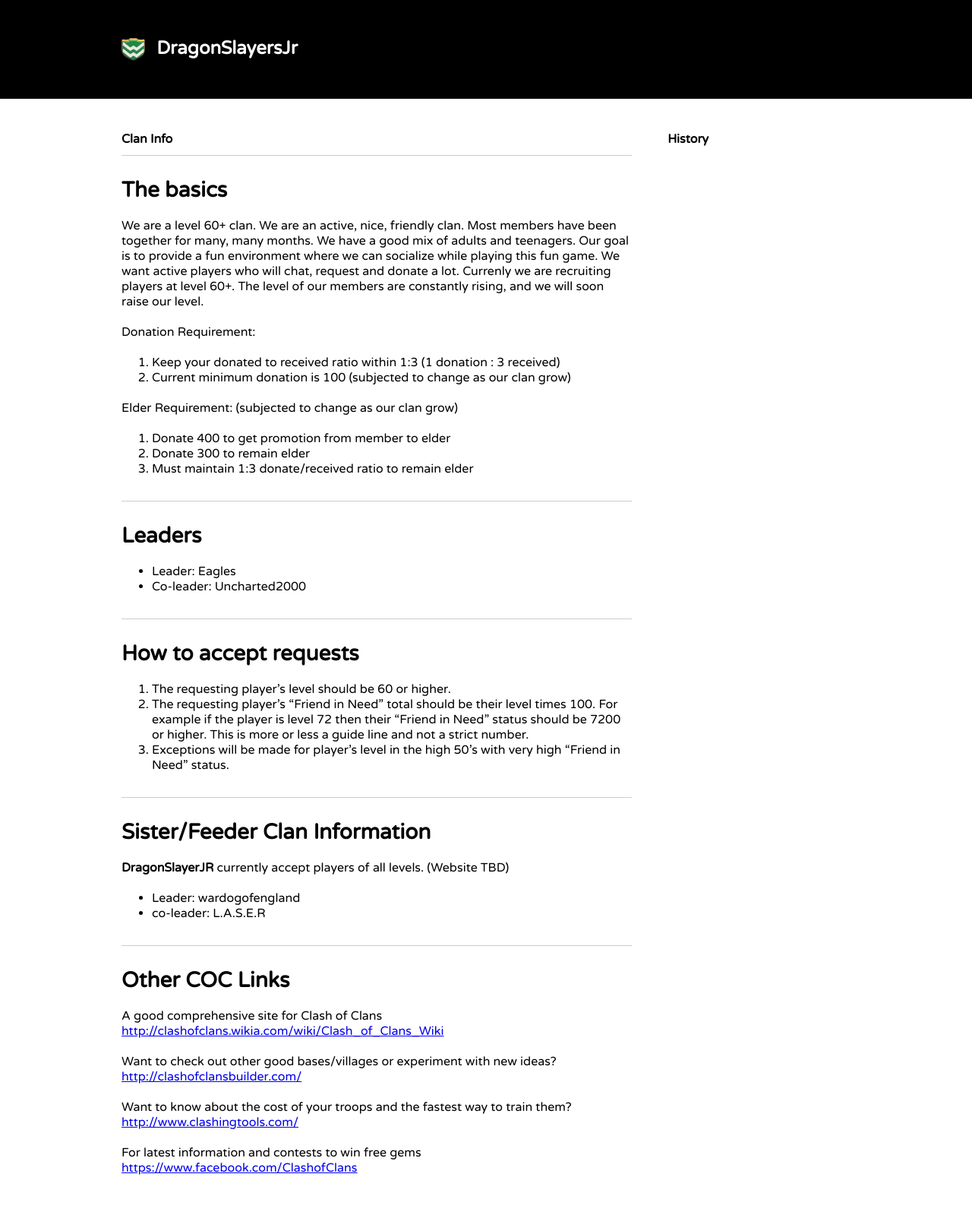
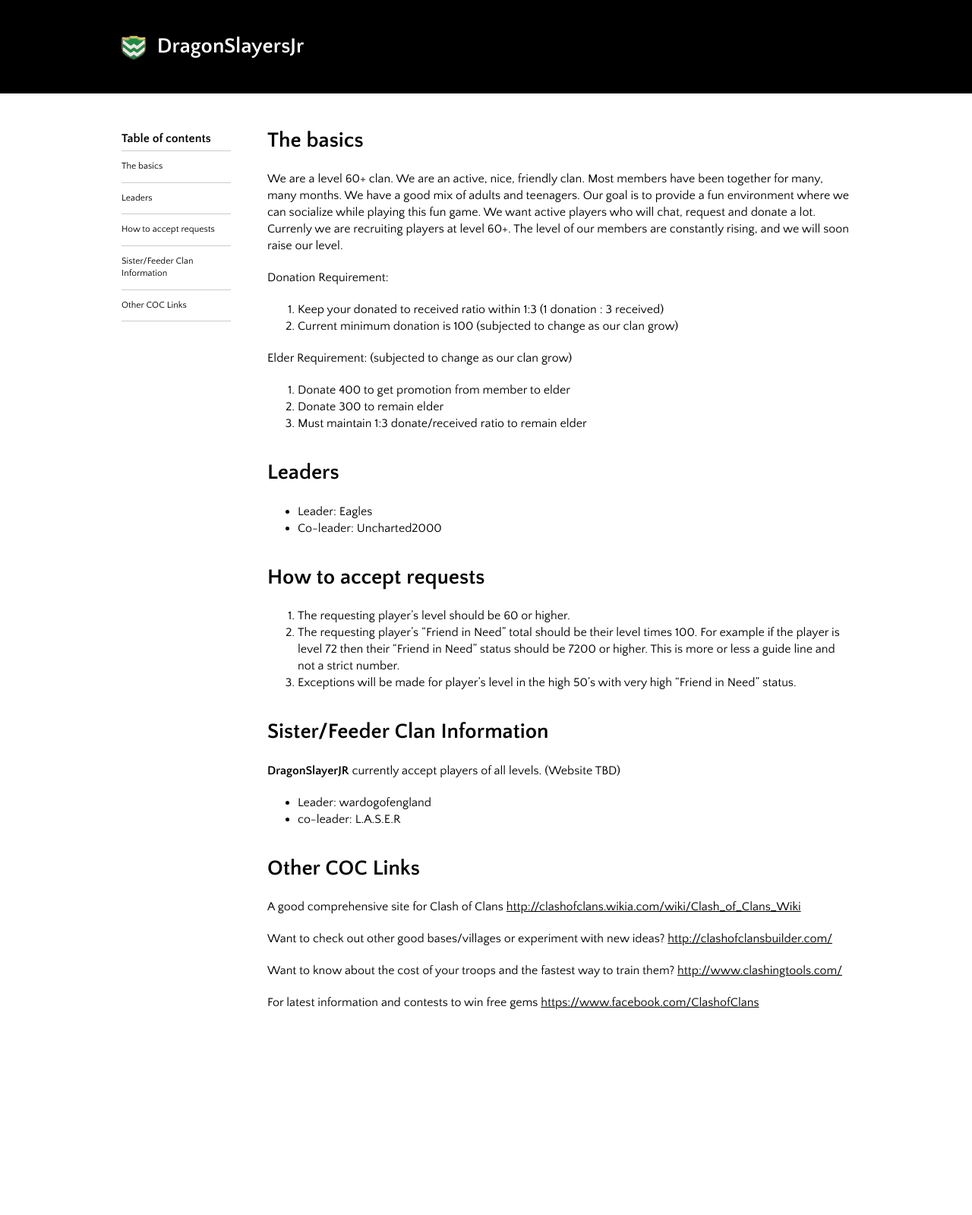
Before and after one commit to himedlooff/DragonSlayersJr, a Jekyll site: the page built from index.md, in a window 1280 px wide. Shown: the whole page at 76% size. Built offline with Jekyll 4.4.1, drawn with Linux system fonts in a browser that asks for light colours; Markdown is read by kramdown in place of the engine named in the settings; after the commit the page ends 1398 px from its top, so only the background shows below that.

Commit message:
Updates template from proto-clashers repo.

```diff
--- a/_config.yml
+++ b/_config.yml
@@ -13,13 +13,20 @@ subtitle: An information board for my Clash of Clans clan.
 # When working locally use jekyll serve --baseurl '' so that you can view everything at localhost:4000
 # See http://jekyllrb.com/docs/github-pages/ for more info
 #baseurl: ''
-baseurl: '/DragonSlayersJr'
+baseurl: 		'/DragonSlayersJr'
+baseurlremote:  '/DragonSlayersJr'
+assetsurl:      'assets/'
 
 # Author/Organization info to be displayed in the templates
 author:
   name: himedlooff
   url: https://github.com/himedlooff/
 
+# Google Analytics
+ga:
+  root: 'himedlooff.github.io'
+  id: 'UA-46323278-1'
+
 # Prose.io config options
 prose:
   rooturl: ""
--- a/_layouts/default.html
+++ b/_layouts/default.html
@@ -3,13 +3,13 @@
 
   <head>
 
-    <meta charset='utf-8' />
+    <meta charset="utf-8" />
     <meta http-equiv="X-UA-Compatible" content="chrome=1" />
-    <meta name="description" content="An information board for the Clash of Clans clan." />
-    <title>DragonSlayersJr</title>
+    <meta name="description" content="{{ page.subtitle }}" />
+    <title>{{ page.title }}</title>
 
-    <link rel="stylesheet" href="{{ site.baseurl }}/assets/css/main.css">
-    <link href='http://fonts.googleapis.com/css?family=Varela+Round' rel='stylesheet' type='text/css'>
+    <link rel="stylesheet" href="{{ site.assetsurl }}css/main.css">
+    <link href='http://fonts.googleapis.com/css?family=Quattrocento+Sans:400,400italic,700,700italic' rel='stylesheet' type='text/css'>
 
     <meta name="viewport" content="width=device-width, initial-scale=1">
 
@@ -19,95 +19,48 @@
 
     <header role="banner" class="theme-dark">
       <div class="wrapper">
-        <h1><img src="assets/img/shield.png" alt="">{{ page.title }}</h1>
+        <h1><img src="assets/img/shield.png" alt=""> {{ page.title }}</h1>
       </div>
     </header>
 
     <div role="main">
+      <!-- HISTORY GOES HERE -->
       <div class="wrapper">
-        <div class="post">
-          <h1 class="post-label">Clan Info</h1>
+        <div class="l-main post">
             <div class="post-content">
               {{content}}
             </div>
         </div>
-        <div class="post-history">
-          <h1 class="post-history-label">History</h1>
-          <ul class="post-history-list">
-
-          </ul>
-        </div>
+        <!-- NAV GOES HERE -->
       </div>
     </div>
 
-    <script src="assets/js/jquery-1.9.1.min.js"></script>
+    <script src="{{ site.assetsurl }}js/jquery-1.9.1.min.js"></script>
+    <script src="{{ site.assetsurl }}js/jquery.sticky.js"></script>
+    <script src="{{ site.assetsurl }}js/app.js"></script>
     <script>
       (function($)
       {
 
-        $.get('https://api.github.com/repos/himedlooff/DragonSlayersJr/commits').done(init);
+        var repo = '{{ site.baseurlremote }}',
+            editor = '{{ page.editor }}';
 
-        function init(data) {
-
-          //console.log(data);
-          var i = 0,
-              total = data.length,
-              $commits = $()
-
-          for ( i; i < total; i++ ) {
-
-            var $historyItem = $(
-              '<li class="post-history-list_item">' +
-                '<p class="post-history-message"></p>' +
-                '<p class="post-history-date"></p>' +
-              '</li>');
-
-            var commitMessage = removePeriod(data[i].commit.message);
-
-            var timeStr = data[i].commit.committer.date;
-            var date = new Date(timeStr);
-            var day = date.getDate();
-            var year = date.getFullYear();
-            var month = date.getMonth()+1;
-            var dateStr = month+"/"+day+"/"+year;
-
-            //console.log(data[i].commit.message);
-            //console.log(dateStr);
-
-            $historyItem.find('.post-history-message').html(commitMessage);
-            $historyItem.find('.post-history-date').html(dateStr);
-
-            if (data[i].commit.author.name === "Eagles235") {
-              $commits = $commits.add( $historyItem );
-            }
-
-          }
-
-          $('.post-history-list').html($commits);
-
-        }
-
-        function removePeriod(str) {
-          lastCharacter = str.substring(str.length - 1);
-          if ( lastCharacter === "." ) {
-            return str.substring(0, str.length - 1);
-          } else {
-            return str;
-          }
+        if (repo && editor) {
+          initPage(repo, editor);
         }
 
       }(jQuery));
     </script>
 
-    <script type="text/javascript">
-      var gaJsHost = (("https:" == document.location.protocol) ? "https://ssl." : "http://www.");
-      document.write(unescape("%3Cscript src='" + gaJsHost + "google-analytics.com/ga.js' type='text/javascript'%3E%3C/script%3E"));
-    </script>
-    <script type="text/javascript">
-      try {
-        var pageTracker = _gat._getTracker("UA-46323278-1");
-      pageTracker._trackPageview();
-      } catch(err) {}
+    <script>
+      (function(i,s,o,g,r,a,m){i['GoogleAnalyticsObject']=r;i[r]=i[r]||function(){
+      (i[r].q=i[r].q||[]).push(arguments)},i[r].l=1*new Date();a=s.createElement(o),
+      m=s.getElementsByTagName(o)[0];a.async=1;a.src=g;m.parentNode.insertBefore(a,m)
+      })(window,document,'script','//www.google-analytics.com/analytics.js','ga');
+
+      ga('create', '{{ site.ga.id }}', '{{ site.ga.root }}');
+      ga('send', 'pageview');
+
     </script>
 
   </body>
--- a/assets/css/main.css
+++ b/assets/css/main.css
@@ -2,28 +2,32 @@ body {
     margin: 0;
     padding: 0;
     font-size: 100%;
-    font-family: 'Varela Round', Arial, sans-serif;
+    line-height: 1.375; /* 22 / 16 */
+    font-family: 'Quattrocento Sans', Arial, sans-serif;
 }
 
 h1 {
-    font-size: 1.75em; /* 28 / 16 */
-    margin: 0.714285714em 0; /* 20 / 28 */
+    font-size: 1.375em; /* 22 / 16 */
+    margin: 0.454545455em 0; /* 10 / 22 */
 }
 
 p {
     margin: 1.25em 0; /* 20 / 16 */
 }
 
-[role="banner"] h1 {
-    font-size: 1.5em;
-    line-height: 1.285714286em; /* 36 / 28 */
+a {
+    color: #000;
 }
 
-[role="banner"] img {
+[role="banner"] h1 {
+    font-size: 1.75em;
+}
+
+[role="banner"] h1 img {
     vertical-align: middle;
-    width: 1.285714286em; /* 36 / 28 */
-    height: 1.285714286em; /* 36 / 28 */
-    margin-right: 0.642857143em; /* 18 / 28 */
+    width: 1.142857143em; /* 32 / 28 */
+    height: 1.142857143em; /* 32 / 28 */
+    margin-right: 0.285714286em; /* 8 / 28 */
 }
 
 .theme-dark {
@@ -37,77 +41,236 @@ p {
     padding: 1em;
 }
 
+.wrapper:before,
+.wrapper:after {
+    content: " ";
+    display: table;
+}
+
+.wrapper:after {
+    clear: both;
+}
+
+.token {
+    display: inline-block;
+    vertical-align: middle;
+    margin-top: -2px;
+    padding: 3px 5px 2px;
+    font-size: .75em; /* 12 / 16 */
+    line-height: 1;
+    color: #fff;
+    background: #666;
+    border-radius: 2px;
+    text-align: center;
+}
+
+.token__dark {
+    background: #000;
+}
+
+.token__light {
+    border: 1px solid #ccc;
+    background: #fff;
+    color: #777;
+    text-decoration: none;
+}
+
+
+.token-group_item:first-child {
+    border-top-right-radius: 0;
+    border-bottom-right-radius: 0;
+}
+
+.token-group_item + .token-group_item {
+    margin-left: -3px;
+    border-top-left-radius: 0;
+    border-bottom-left-radius: 0;
+}
+
+.token-group-stacked_item {
+    display: block;
+    margin: 0;
+}
+
+.token-group-stacked_item:first-child {
+    border-radius: 2px;
+    border-bottom-left-radius: 0;
+    border-bottom-right-radius: 0;
+}
+
+.token-group-stacked_item + .token-group-stacked_item {
+    margin: 1px 0 0 0;
+    border-radius: 0;
+}
+
+.token-group-stacked_item:last-child {
+    border-radius: 2px;
+    border-top-left-radius: 0;
+    border-top-right-radius: 0;
+}
+
+[role="main"] > .wrapper {
+    padding-top: 1em;
+    padding-bottom: 0;
+}
+
 .post-label {
     font-size: 1em;
 }
 
+.post-content {
+    padding: 1em 0 2em;
+     -ms-word-break: break-all;
+         word-break: break-all;
+
+         /* Non standard for webkit */
+         word-break: break-word;
+
+    -webkit-hyphens: auto;
+       -moz-hyphens: auto;
+            hyphens: auto;
+}
+
 .post-content h1 {
-    margin: 1.142857143em 0 0.714285714em; /* 32 / 28, 20 / 28 */
-    padding-top: 1em;
-    border-top: 1px solid #ccc;
+    margin: 1.25em 0 0.714285714em; /* 35 / 28, 20 / 28 */
 }
 
 .post-content h1:first-child {
+    margin-top: -5px;
+}
+
+.post-nav {
+    padding: 2em 1em;
+    margin: 0 -1em;
+    border-top: 1px solid #ccc;
+    background: #eee;
+}
+
+.post-nav-label {
+    font-size: 1em;
     margin-top: 0;
 }
 
-.post-history {
-    margin-top: 2em;
-    padding-top: 1em;
+.post-nav-list,
+.post-nav-list-item {
+    padding: 0;
+    margin: 0;
     border-top: 1px solid #ccc;
+    list-style-type: none;
 }
 
-.post-history-label {
-    font-size: 1em;
+.post-nav-list-item-link {
+    display: block;
+    padding: 1em 0;
+    margin: 0;
+    border-bottom: 1px solid #ccc;
+    font-size: 0.75em; /* 12 / 16 = 0.75 */
+    text-decoration: none;
 }
 
-.post-history-list {
-    list-style-type: none;
-    margin: 0;
-    padding: 0;
+.toc-nav-jump-link {
+    padding-bottom: 2.125em; /* 34 / 16 = 2.375 */
+    margin-top: 2.125em; /* 34 / 16 = 2.375 */
+    border-bottom: 1px solid #ccc;
+    text-align: center;
 }
 
-.post-history-list_item {
-    margin: 0;
-    padding: 0.5em;
+.history {
+    display: none;
+    font-size: 1em; /* 16 */
     background: #eee;
-    font-size: 0.875em; /* 14 / 16 */
 }
 
-.post-history-list_item + .post-history-list_item {
+.history > .wrapper {
+    padding-top: 0;
+    padding-bottom: 0;
+}
+
+.history-list {
+    display: none;
+    padding: 0;
+    margin: 0;
+    border-top: 1px solid #fff;
+    border-bottom: 1px solid #fff;
+    list-style-type: none;
+}
+
+.history-list_item {
+    padding: 0.75em 0; /* 12 / 16 */
+    margin: 0;
+}
+
+.history-list_item + .history-list_item {
     border-top: 1px solid #fff;
 }
 
-.post-history-message {
+.history-latest {
+    position: relative;
+    padding-left: 75px;
     margin: 0;
 }
 
-.post-history-date {
+.history-latest .token-group {
+    width: 65px;
+    margin-top: 2px;
+    position: absolute;
+    left: 0;
+}
+
+.history-latest-label {
+    display: block;
+}
+
+.history-more {
+    display: block;
     margin: 0;
-    font-size: 0.75em; /* 12 / 16 */
-    color: #888;
+    font-size: .75em; /* 12 / 16 */
+}
+
+.history-date {
+    margin-right: 6px;
 }
 
 @media screen and (min-width: 48em) { /* 768 / 30 */
+
+    h1 {
+        font-size: 1.75em; /* 28 / 16 */
+        margin: 0.357142857em 0; /* 10 / 28 */
+    }
 
     .wrapper {
         padding: 2em;
     }
 
-    .post {
-        display: inline-block;
-        vertical-align: top;
-        width: 70%;
-        margin-right: 4.9%;
+    [role="main"] > .wrapper {
+        padding-top: 2em;
+        padding-bottom: 1em;
     }
 
-    .post-history {
-        display: inline-block;
-        vertical-align: top;
-        width: 25%;
-        margin: 0 0 0 -4px;
-        padding: 0;
+    .l-main {
+        display: block;
+        width: 80%;
+        float: right;
+    }
+
+    .l-side {
+        display: block;
+        width: 15%;
+    }
+
+    .post-nav {
+        padding: 1em 0 0;
+        margin: 0;
         border: 0;
+        background: transparent;
+    }
+
+    .history .wrapper {
+        padding: 0 2em;
+    }
+
+    .toc-nav-jump-link {
+        display: none;
     }
 
 }
--- /dev/null
+++ b/assets/js/app.js
@@ -0,0 +1,222 @@
+
+/* ==========================================================================
+   Proto-clashers page enhancements
+   ========================================================================== */
+
+function initPage(repo, editor) {
+
+  // This function initializes all of the enhancements for the page
+
+  // Create a table of contents nav from the h1 elements in .post-content
+  initTOCNav();
+
+  // Add table of content links before each h1 in .post-content
+  initTOCLinks();
+
+  // Build a history list using commit messages from github
+  $.get('https://api.github.com/repos/himedlooff' + repo + '/commits')
+    .done(function(data){
+      initHistoryList(data, editor);
+    });
+
+}
+
+/* ==========================================================================
+   Table of contents nav
+   ========================================================================== */
+
+function initTOCNav() {
+
+  // Creates and inserts a table of contents nav
+
+  $('.post').after(
+    '<div class="l-side" id="post-nav_wrapper">' +
+      '<div class="post-nav" id="post-nav">' +
+        '<h1 class="post-nav-label" id="table-of-contents">Table of contents</h1>' +
+        '<ul class="post-nav-list">' +
+          makeTOCNav() +
+        '</ul>' +
+      '</div>' +
+    '</div>'
+  );
+
+  if ($(window).width() > 48 * 16) {
+    $('#post-nav').sticky({
+      topSpacing: 0,
+      getWidthFrom: '#post-nav_wrapper'
+    });
+  }
+
+}
+
+function makeTOCNav() {
+
+  // Returns a string representing html for the table of contents nav.
+
+  var navItems = '';
+
+  // Make a nav item html string for each h1 element
+  // in .post-content and append it to navItems.
+  $('.post-content h1').each(function(){
+    navItems += makeTOCNavItem(this);
+  });
+
+  return navItems;
+
+}
+
+function makeTOCNavItem(headingElement) {
+
+  // Expects a dom element and returns a string representing html
+
+  var $h = $(headingElement);
+
+  return '' +
+    '<li class="nav-list_item">' +
+      '<a href="#' + $h.attr('id') + '" class="post-nav-list-item-link">' +
+        $h.text() +
+      '</a>' +
+    '</li>';
+
+}
+
+/* ==========================================================================
+   Table of contents links
+   ========================================================================== */
+
+function initTOCLinks() {
+
+  // Inserts a link to the table of contents nav before each h1 element in .post-content
+
+  var tocLink = '' +
+        '<p class="toc-nav-jump-link">' +
+          '<a href="#table-of-contents" class="token token__light">' +
+            'Table of Contents' +
+          '</a>' +
+        '</p>';
+
+  $('.post-content h1').each(function(index){
+    if (index > 0) {
+      $(this).before(tocLink);
+    }
+  });
+
+}
+
+/* ==========================================================================
+   History list
+   ========================================================================== */
+
+function initHistoryList(data, editor) {
+
+  // Initializes the creation and placement of the hitory list and history list events.
+
+  // Create the history list and insert it into the dom.
+  $('[role="main"]').prepend(
+    '<div class="history">' +
+      '<div class="wrapper">' +
+        makeLatestHistoryItem(data[0]) +
+        '<ul class="history-list">' +
+          makeHistoryItemList(data, editor) +
+        '</ul>' +
+      '</div>' +
+    '</div>')
+    .children('.history')
+    .fadeTo(0,0)
+    .fadeTo(750,1);
+
+  // Expand the history list on click
+  $('.history-more').click(function(e){
+    e.preventDefault();
+    $('.history-list').slideToggle();
+  });
+
+}
+
+function makeHistoryItemList(data, editor) {
+
+  // Expects github api data for a repos commits, and the string of the username to filter the commits by.
+  // Returns a string representing html for all but the first filtered commits.
+
+  var total = data.length,
+      historyList = '';
+
+  // Loop through the data source starting from the second item and create a history item string
+  // representing html. Append them together to screate a master list of all history items.
+  for ( var i = 1; i < total; i++ ) {
+    if (data[i].commit.author.name === editor) {
+      historyList += makeHistoryItem(
+        data[i],
+        '<li class="history-list_item">' +
+          '<span class="history-message">' +
+            '<span class="history-date token"></span>' +
+          '</span> ' +
+        '</li>'
+      );
+    }
+  }
+
+  return historyList;
+
+}
+
+function makeHistoryItem(commitData, template) {
+
+  // Expects github api data for a single repo commit, and a string to use as an html template.
+  // Returns a string representing html for the commit.
+
+  var $template = $(template);
+  var commitMessage = cleanCommitMessage(commitData.commit.message);
+  var timeStr = commitData.commit.committer.date;
+  var date = new Date(timeStr);
+  var day = date.getDate();
+  var year = date.getFullYear().toString().substr(2,2);
+  var month = date.getMonth()+1;
+  var dateStr = '<span class="history-date-month-day">' + month + '-' + day + '</span>' + '-' +
+                '<span class="history-date-year">' + year + '</span>';
+
+  $template.find('.history-message').append(commitMessage);
+  $template.find('.history-date').append(dateStr);
+
+  return $('<div>').append($template.clone()).html();
+
+}
+
+function makeLatestHistoryItem(firstCommitData) {
+
+  // Expects github api data for a single repo commit.
+  // Returns a string representing html for the commit.
+
+  return makeHistoryItem(
+    firstCommitData,
+    '<p class="history-latest history-list_item">' +
+      '<span class="token-group token-group-stacked">' +
+        '<span class="history-latest-label token token__dark token-group_item token-group-stacked_item">Latest</span> ' +
+        '<span class="history-date token token-group_item token-group-stacked_item"></span>' +
+      '</span> ' +
+      '<span class="history-message"></span> ' +
+      '<span class="history-more"><a href="#">See the full history</a></span>' +
+    '</p>'
+  );
+
+}
+
+function cleanCommitMessage(str) {
+  var newStr = str;
+  newStr = removePeriod(newStr);
+  newStr = removePhrases(newStr);
+  return newStr;
+}
+
+function removePhrases(str) {
+  return str.replace('Update index.md', '');
+}
+
+function removePeriod(str) {
+  var lastCharacter = str.substring(str.length - 1);
+  if ( lastCharacter === '.' ) {
+    return str.substring(0, str.length - 1);
+  } else {
+    return str;
+  }
+}
--- a/index.md
+++ b/index.md
@@ -2,6 +2,8 @@
 layout: default
 published: true
 title: DragonSlayersJr
+subtitle: An information board for the Clash of Clans clan.
+editor: Eagles235
 ---
 
 # The basics
```
Also changed, not shown: assets/js/jquery.sticky.js (added). Lines whose indentation alone changed are shown as unchanged.
